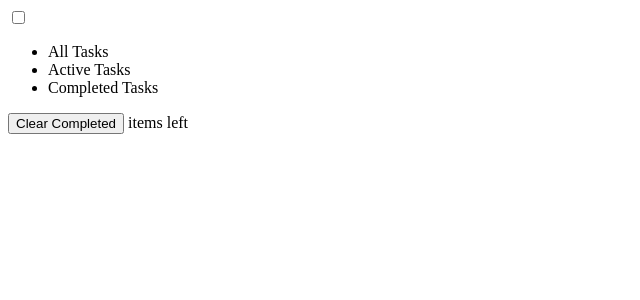
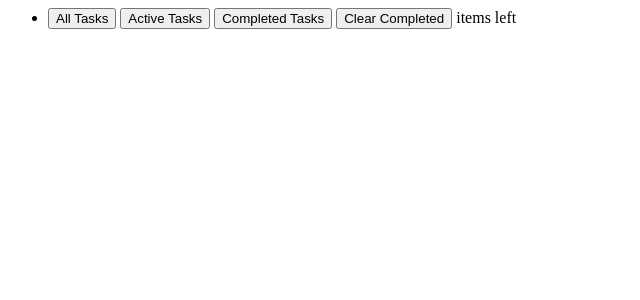
Before and after one commit to ebramanti/Marionette-Todo, a Python web app: template src/static/js/app/templates/list-layout.html in a window 1280 px wide. Shown: the top 300 px of the page, without its empty margins (0-640 px from the left). Run offline with Jinja, Linux system fonts and the light colour scheme; the template is opened without the code that fills it, so the values that code supplies are empty.

Commit message:
Redesigned templates for scss

```diff
--- a/src/static/js/app/app-controller.js
+++ b/src/static/js/app/app-controller.js
@@ -26,7 +26,6 @@ var AppController = marionette.Controller.extend({
         this.app = app;
 
         this.masterCollection = new Tasks();
-        this.masterCollection.comparator = 'isActive'
 
         // Hides list and footer if there are no values.
         this.listenTo(this.masterCollection, 'all', function() {
--- a/src/static/js/app/templates/header-view.html
+++ b/src/static/js/app/templates/header-view.html
@@ -1,4 +1,2 @@
-<h1>Task App: Get Stuff Done</h1>
-<form class='pure-form'>
-    <input id="new-task" placeholder="Type a task here.">
-</form>
+<a id='{{title}}' class='changeStatus toggle'></a>
+<li><input id="new-task" placeholder="Type a task here."></li>
--- a/src/static/js/app/templates/list-layout.html
+++ b/src/static/js/app/templates/list-layout.html
@@ -1,17 +1,11 @@
-<input id='toggle-all' type='checkbox'>
-<ul id='task-list'></ul>
-<div class="pure-menu pure-menu-open pure-menu-horizontal">
-    <ul id='filters'>
-        <li>
-            <a class='filter' data-status='*'>All Tasks</a>
-        </li>
-        <li>
-            <a class='filter' data-status='{{Status.Active}}'>Active Tasks</a>
-        </li>
-        <li>
-            <a class='filter' data-status='{{Status.Completed}}'>Completed Tasks</a>
-        </li>
-    </ul>
-    <button class='pure-button primary-button' id='clear-completed'>Clear Completed</button>
-    <span id='active-count'><strong></strong> items left</span>
-</div>
+<ul class='todo-list' id='task-list'></ul>
+<ul class='todo-list' id='filters'>
+    <li id='check-done'>
+        <a class='toggle' id='toggle-all'></a>
+        <button class='filter previous' data-status='*'>All Tasks</button>
+        <button class='filter' data-status='{{Status.Active}}'>Active Tasks</button>
+        <button class='filter' data-status='{{Status.Completed}}'>Completed Tasks</button>
+        <button id='clear-completed'>Clear Completed</button>
+        <span id='active-count'><strong></strong> items left</span>
+    </li>
+</ul>
--- a/src/static/js/app/templates/task-view.html
+++ b/src/static/js/app/templates/task-view.html
@@ -1,5 +1,6 @@
-<input class='changeStatus' type='checkbox'>
-<label class='title'>{{title}}</label>
+<a id='{{title}}' class='changeStatus toggle'></a>
+<label class='title' for='{{title}}'></label>
+{{title}}
 <button class='edit'>Edit</button>
 <button class='destroy'>Remove</button>
 <input class='editor'></input>
--- a/src/static/js/app/views/header-view.js
+++ b/src/static/js/app/views/header-view.js
@@ -6,6 +6,7 @@ var keys = require('app/enums/keys').keys;
 
 var HeaderView = marionette.ItemView.extend({
     template : template,
+    tagName: 'ul',
     ui: {
         input: '#new-task'
     },
```
Also changed, not shown: src/index.html (+6 -14 lines), src/static/js/app/views/list-layout.js (+10 -3 lines), src/static/js/app/views/task-view.js (+4 -4 lines).
